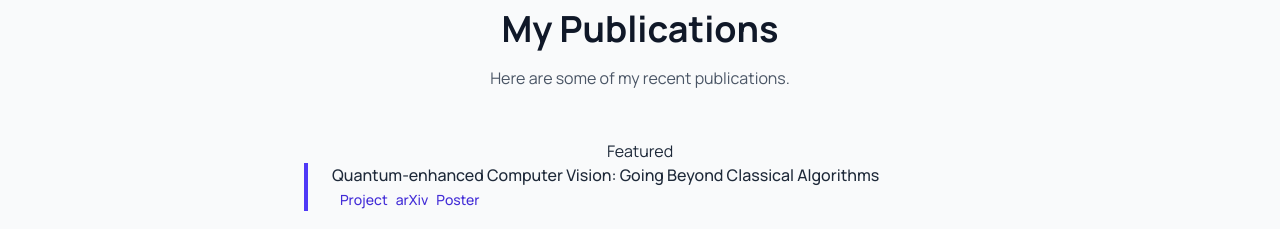
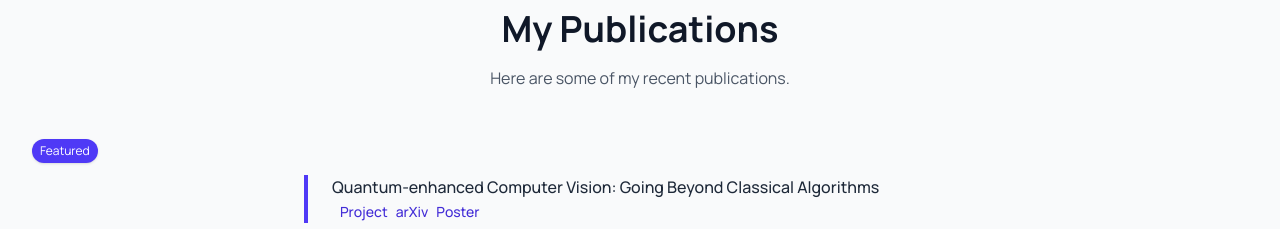
Before and after one commit to nkuetemeli/nkuetemeli.github.io, a React (Vite) app: page / in a window 1280 px wide. Shown: the part 1720-1949 px from the top of the page. Built offline with nearby package versions, Linux system fonts and the light colour scheme.

Commit message:
MyGit New design

```diff
--- a/components/PublicationsSection.tsx
+++ b/components/PublicationsSection.tsx
@@ -64,7 +64,11 @@ const PublicationsSection: React.FC = () => {
             {/* Featured Publications */}
             {featuredPublications.length > 0 && (
                 <div className="featured-section">
-                <span className="featured-tag">Featured</span>
+                  <div className="flex justify-start mb-3">
+                    <span className="bg-indigo-600 text-white text-xs px-2 py-1 rounded-full shadow">
+                      Featured
+                    </span>
+                  </div>
                   <motion.ul
                       variants={itemVariants}
                       className="max-w-2xl mx-auto mb-12 text-left space-y-3 border-l-4 border-indigo-600 pl-6"
```
Also changed, not shown: 5 other files (tests, documents, lock files or other folders). Lines whose indentation alone changed are shown as unchanged.
